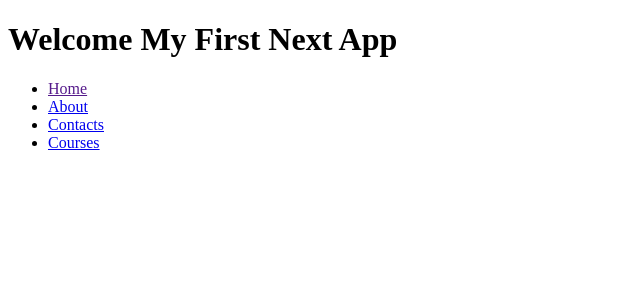
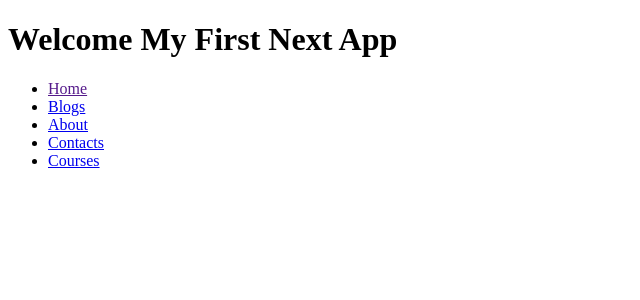
Before and after one commit to nirajkumardangi/nextjs-procodrr, a Next.js app in the folder 01-first-next-app/: page / in a window 1280 px wide. Shown: the top 300 px of the page, without its empty margins (0-640 px from the left). Built offline with nearby package versions, Linux system fonts and the light colour scheme.

Commit message:
implement dynamic routing

```diff
--- /dev/null
+++ b/01-first-next-app/app/blogs/[blog]/page.js
@@ -0,0 +1,4 @@
+export default async function blog({ params, searchParams }) {
+  const { blog } = await params;
+  return <h3>Blog Name: {blog}</h3>;
+}
--- a/01-first-next-app/app/page.js
+++ b/01-first-next-app/app/page.js
@@ -7,6 +7,9 @@ export default function Home() {
       <ul>
         <li>
           <Link href="">Home</Link>
+        </li>
+        <li>
+          <Link href="blogs">Blogs</Link>
         </li>
         <li>
           <Link href="about">About</Link>
```
Also changed, not shown: 01-first-next-app/app/blogs/page.js (added, +12 -0 lines).
